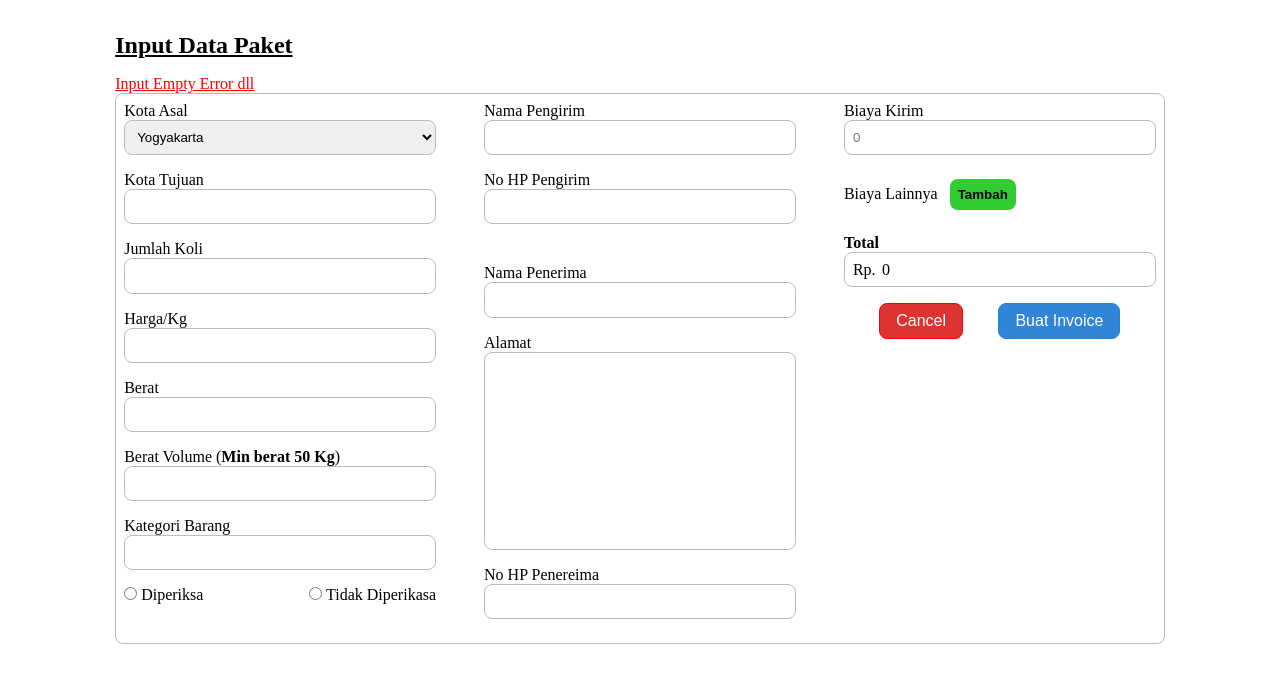
After one commit to Lemonade-honey/Alindo_Express_MahaTech, a PHP site: page /app/View/Paket/invoice-paket.php in a window 1280 px wide. The commit adds this page. Shown: the top 683 px of the page. Run offline with PHP 8.4, Linux system fonts and the light colour scheme; some libraries are stand-ins or nearby versions.

Commit message:
perbaikan tampilan daftar invoice paket beserta css dan js nya

```diff
--- /dev/null
+++ b/app/View/Paket/invoice-paket.php
@@ -0,0 +1,271 @@
+<!DOCTYPE html>
+<html lang="en">
+<head>
+    <meta charset="UTF-8">
+    <meta http-equiv="X-UA-Compatible" content="IE=edge">
+    <meta name="viewport" content="width=device-width, initial-scale=1.0">
+    <link rel="stylesheet" href="css/global-style.css">
+    <link rel="stylesheet" href="css/paket-style.css">
+    <link rel="stylesheet" href="https://cdn.jsdelivr.net/npm/sweetalert2@11.7.1/dist/sweetalert2.min.css">
+    <link rel="stylesheet" href="https://cdnjs.cloudflare.com/ajax/libs/font-awesome/6.4.0/css/all.min.css" integrity="sha512-iecdLmaskl7CVkqkXNQ/ZH/XLlvWZOJyj7Yy7tcenmpD1ypASozpmT/E0iPtmFIB46ZmdtAc9eNBvH0H/ZpiBw==" crossorigin="anonymous" referrerpolicy="no-referrer" />
+
+    <script src="https://cdn.jsdelivr.net/npm/sweetalert2@11.7.1/dist/sweetalert2.all.min.js" defer></script>
+    <title>Pendaftaran Paket</title>
+</head>
+<body>
+    <section>
+        <h1><div class="judul-page">Input Data Paket</div></h1>
+        <p class="error">Input Empty Error dll</p>
+        <div class="container-paket">
+            <form action="" autocomplete="off" method="POST" id="form">
+                <!-- id barang -->
+                <div class="form-container">
+                    <div class="form-input">
+                        <p>Kota Asal</p>
+                        <div class="test">
+                            <select name="kota-asal" id="kota-asal" class="box-input" onchange="actionKotaAsal()">
+                                <option value="Yogyakarta">Yogyakarta</option>
+                                <option value="lainnya">Lainnya</option>
+                            </select>
+                            <!-- name atribut ad di js -->
+                            <div id="kota-asal-lainnya"></div>
+                        </div>
+                    </div>
+                    <div class="form-input">
+                        <p>Kota Tujuan</p>
+                        <input type="search" id="kota-tujuan" class="box-input" name="kota-tujuan" value="">
+                            <ul class="list"></ul>
+                    </div>
+                    <div class="form-input">
+                        <p>Jumlah Koli</p>
+                        <input type="number" name="jumlah-koli" id="" class="box-input" value="">
+                    </div>
+                    <div class="form-input">
+                        <p>Harga/Kg</p>
+                        <input type="number" name="harga-kg" id="harga-kg" value="" class="box-input" onchange="calculetBiayaKirim()">
+                    </div>
+                    <div class="form-input">
+                        <p>Berat</p>
+                        <input type="number" name="berat" id="berat" class="box-input">
+                    </div>
+                    <div class="form-input">
+                        <p>Berat Volume (<strong>Min berat 50 Kg</strong>)</p>
+                        <input type="number" name="berat-volume" id="berat-volume" class="box-input disabled" value="" onchange="calculetBiayaKirim()">
+                    </div>
+                    <div class="form-input">
+                        <p>Kategori Barang</p>
+                        <input type="text" name="kategori-barang" class="box-input">
+                    </div>
+                    <div class="form-input radio">
+                        <div class="radio">
+                            <input type="radio" name="status-barang" id="iya">
+                            <label for="iya">Diperiksa</label>
+                        </div>
+                        <div class="radio">
+                            <input type="radio" name="status-barang" id="tidak">
+                            <label for="tidak">Tidak Diperikasa</label>
+                        </div>
+                    </div>
+                </div>
+                <!-- data pengirim dan penerima -->
+                <div class="form-container">
+                    <!-- pengirim -->
+                    <div class="sub-form-container">
+                        <div class="form-input">
+                            <p>Nama Pengirim</p>
+                            <input type="text" name="nama-pengirim" id="" class="box-input capital">
+                        </div>
+                        <div class="form-input">
+                            <p>No HP Pengirim</p>
+                            <input type="number" name="no-HP-pengirim" id="" class="box-input">
+                        </div>
+                    </div>
+                    <!-- penerima -->
+                    <div class="sub-form-container">
+                        <div class="form-input">
+                            <p>Nama Penerima</p>
+                            <input type="text" name="nama-penerima" id="" class="box-input capital">
+                        </div>
+                        <div class="form-input">
+                            <p>Alamat</p>
+                            <textarea name="alamat-tujuan" id="" cols="30" rows="12" class="box-input"></textarea>
+                        </div>
+                        <div class="form-input">
+                            <p>No HP Penereima</p>
+                            <input type="number" name="no-HP-pengirim" id="" class="box-input">
+                        </div>
+                    </div>
+                </div>
+                <!-- harga setting -->
+                <div class="form-container">
+                    <div class="form-input">
+                        <p>Biaya Kirim</p>
+                        <input type="number" name="biaya-kirim" id="biaya-kirim" class="box-input" value="" placeholder="0">
+                    </div>
+                    <div class="form-input">
+                        <p>Biaya Lainnya <button type="button" class="btnTambah" id="tambah-biaya-lainnya">Tambah</button></p>
+                        <div class="multy-input-biaya-lainnya">
+
+                        </div>
+                    </div>
+                    <div class="form-input">
+                        <p><strong>Total</strong></p>
+                        <p class="box-input disabled text">Rp.<span style="margin-left: .4rem;" id="show-total-harga">0</span></p>
+                        <input type="number" name="total-harga" id="total-harga" class="box-input disabled" disabled value="0" style="display: none;">
+                    </div>
+                    <div class="form-submit">
+                        <!-- <p class="btn-submit red" id="cancel">Cancel</p> -->
+                        <button type="button" class="btn-submit red" id="cancel">Cancel</button>
+                        <!-- <p class="btn-submit" id="submit">Buat Invoice</p> -->
+                        <button class="btn-submit" type="button" id="submit">Buat Invoice</button>
+                    </div>
+                </div>
+            </form>
+        </div>
+    </section>
+</body>
+<script>
+    function actionKotaAsal(){
+        const kotaAsal = document.getElementById('kota-asal')
+        const kotaAsalLainnya = document.getElementById('kota-asal-lainnya')
+        if(kotaAsal.value == 'lainnya'){
+            // remove name tag
+            kotaAsal.removeAttribute('name')
+
+            const inputForm = document.createElement('input')
+            inputForm.setAttribute('type', 'text')
+            inputForm.setAttribute('name', 'kota-asal')
+            inputForm.setAttribute( 'class','box-input')
+            inputForm.setAttribute('placeholder', 'Masukkan nama kota')
+
+            kotaAsalLainnya.appendChild(inputForm)
+        }else{
+            if(kotaAsalLainnya.children.length > 0){
+                kotaAsalLainnya.removeChild(kotaAsalLainnya.children[0])
+            }
+            kotaAsal.setAttribute('name', 'kota-asal')
+        }
+    }
+
+    function calculetBiayaKirim(){
+        const hargaPerKg = document.getElementById('harga-kg')
+        const beratVolume = document.getElementById('berat-volume')
+
+        let harga = 0, berat = 0;
+
+        if(!isNaN(Number(hargaPerKg.value)) && hargaPerKg.value > 0){
+            // console.log('yes');
+            harga = Number(hargaPerKg.value)
+        }
+
+        if(!isNaN(Number(beratVolume.value)) && beratVolume.value > 0){
+            berat = Number(beratVolume.value)
+        }
+
+        if(harga > 0 && berat > 0){
+            const biayaKirim = document.getElementById('biaya-kirim')
+            biayaKirim.value = berat * harga
+        }
+    }
+
+    function getAllHarga(){
+        let totalHarga = 0
+
+        // biaya kirim
+        const biayaKirim = document.getElementById('biaya-kirim')
+        if(biayaKirim.value == '' || biayaKirim.value == null || biayaKirim.value == 0 || biayaKirim.value < 0){
+            totalHarga = 0
+        }else{
+            totalHarga = Number(biayaKirim.value)
+        }
+
+        // biaya lainnya
+        document.getElementsByName('harga[]').forEach((e) => {
+            // console.log(e.value);
+            totalHarga += Number(e.value)
+        })
+
+        const targetContainerTotalHarga = document.getElementById('show-total-harga')
+        targetContainerTotalHarga.innerHTML = new Intl.NumberFormat().format(totalHarga)
+    }
+
+    function setTotalHarga(){
+        const totalHarga = document.getElementById('total-harga')
+    }
+
+    // main runner
+    setInterval(() => {
+        // calculetBiayaKirim()
+        getAllHarga()
+    }, 500)
+
+</script>
+<script type="module">
+    import { ml } from "./js/domElement.js";
+    const btnTambahBiayaLainnya = document.getElementById('tambah-biaya-lainnya')
+    const btnSubmit = document.getElementById('submit')
+    const btnCancel = document.getElementById('cancel')
+    const targetBiayaLainnya = document.querySelector('.multy-input-biaya-lainnya')
+
+    btnCancel.addEventListener('click', () => {
+        document.getElementsByName('harga[]').forEach((e) => {
+            console.log(e.value);
+        })
+    })
+
+
+    // Tambah Function
+    btnTambahBiayaLainnya.addEventListener('click', () => {
+        let container = ml('div', {class: 'form-input'}, [
+            ml('input', {type: 'text', class: 'box-input', placeholder: 'keterangan', name: 'keterangan[]'}, ),
+            ml('input', {type: 'number', class: 'box-input', placeholder: 'harga', name: 'harga[]'}, ),
+        ])
+
+        const btnDelete = document.createElement('button')
+        btnDelete.setAttribute('type', 'button')
+        btnDelete.setAttribute('class', 'btnDelete')
+        btnDelete.innerHTML = 'hapus'
+        btnDelete.addEventListener('click', () => {
+            btnDelete.parentElement.remove()
+        })
+
+        container.append(btnDelete)
+        targetBiayaLainnya.append(container)
+
+        for(let i = 0; i < targetBiayaLainnya.childElementCount; i++){
+            targetBiayaLainnya.children[i].children[0].required = true
+            targetBiayaLainnya.children[i].children[1].required = true
+        }
+    })
+
+    // Submit Action
+    function actionValidBtb(){
+        const input = document.querySelectorAll('input:required')
+        if(input.length > 0){
+            for(let i = 0; i < input.length; i++){
+                // console.log(input[i]);
+                if(input[i].value == '' || input[i].value == ''){
+                    btnSubmit.disabled = true
+                    btnSubmit.style.cursor = 'no-drop'
+                    btnSubmit.style.opacity = .5
+                    break
+                }else{
+                    btnSubmit.disabled = false
+                    btnSubmit.removeAttribute('style')
+                }
+            }
+        }else{
+            btnSubmit.disabled = false
+            btnSubmit.removeAttribute('style')
+        }
+    }
+
+
+    setInterval(() => {
+        // refresh .5s
+        actionValidBtb()
+    }, 500);
+
+
+</script>
+</html>
--- a/public/css/global-style.css
+++ b/public/css/global-style.css
@@ -15,9 +15,11 @@ section{
 }
 
 .box-input{
+    display: flex;
+    align-items: center;
     width: 100%;
-    padding: 0.5rem 1rem;
-    height: 2.1rem;
+    padding: 0.5rem .5rem;
+    height: 2.2rem;
     border: 1px solid var(--global-main_border-color);
     border-radius: .5rem;
 }
@@ -60,4 +62,22 @@ section{
     border-color: red;
     background: #d33;
 }
+
+/* ========== btn form ========== */
+.btnDelete, .btnTambah, .btnSubmit{
+    padding: .5rem .5rem;
+    margin: 0.5rem .5rem;
+    font-weight: bold;
+    cursor: pointer;
+    border-radius: .5rem;
+}.btnDelete:hover, .btnTambah:hover, .btnSubmit:hover{
+    color: #fff;
+}
+.btnSubmit{
+    background: rgb(54, 209, 230);
+}.btnDelete{
+    background: rgb(255, 108, 108);
+}.btnTambah{
+    background: rgb(49, 204, 49);
+}
 /* ==================== BUTTON STYLE GLOBAL ================== */
--- a/public/css/paket-style.css
+++ b/public/css/paket-style.css
@@ -1,19 +1,9 @@
-.box-input{
-    padding: 0 .5rem;
-}
-.box-input.text{
-    padding-top: .3rem;
-}
-.judul-kontent{
+.judul-page{
     text-align: left;
     margin-bottom: 1rem;
     text-decoration: underline;
 }
 
-
-.control-form{
-    margin-bottom: 1rem;
-}
 .container-paket{
     display: flex;
     align-items: center;
@@ -35,19 +25,15 @@
     display: flex;
 }.container-paket form .form-container .form-input.flex .box{
     width: 100%;
-}.container-paket form .form-container .form-input .multy-input{
+}.container-paket form .form-container .form-input .multy-input-biaya-lainnya{
     display: flex;
     align-items: center;
     justify-content: center;
-}.container-paket form .form-container .form-input .multy-input .multy-input-btn{
-    float: right;
-    padding:  .4rem .5rem;
-    margin-left: 1rem;
-    background-color: rgb(252, 85, 85);
-    border-radius: .5rem;
-    cursor: pointer;
-}.container-paket form .form-container .form-input .multy-input .multy-input-btn:hover{
-    color: #fff;
+    flex-direction: column;
+}.container-paket form .form-container .form-input .multy-input-biaya-lainnya .form-input{
+    width: 100%;
+    display: flex;
+    gap: .2rem;
 }
 
 .container-paket form .form-container .form-input .list, .list2{
@@ -66,6 +52,8 @@
 }.container-paket form .form-container .form-input.radio{
     display: flex;
     justify-content: space-between;
+}.container-paket form .form-container .form-input .fullwidth{
+    width: 100%;
 }.container-paket form .form-container .form-input.radio label{
     cursor: pointer;
 }.container-paket form .form-container .form-input.radio label:hover{
@@ -81,6 +69,7 @@
 .container-paket form .form-container .form-submit{
     display: flex;
     justify-content: space-evenly;
+    flex-wrap: wrap;
 }.container-paket form .form-container .form-submit .btn-submit{
     cursor: pointer;
     padding: .5rem 1rem;
@@ -89,6 +78,9 @@
     font-size: 1rem;
     background: #3085d6;
     color: #fff;
+}.container-paket form .form-container .form-submit .btn-submit.green{
+    border-color: rgb(27, 129, 27);
+    background: rgb(56, 194, 74);
 }.container-paket form .form-container .form-submit .btn-submit.red{
     border-color: red;
     background: #d33;
@@ -120,7 +112,17 @@
 }
 
 
-
+/* =============== Detail Paket ================ */
+.container-detail-paket{
+    width: 100%;
+    border: 1px solid var(--global-main_border-color);
+    border-radius: .5rem;
+    padding: .5rem;
+}.container-detail-paket ol{
+    margin-left: 1rem;
+}.container-detail-paket ol li:not(:last-child){
+    margin-bottom: .5rem;
+}
 
 
 @media(max-width: 890px){
--- /dev/null
+++ b/public/js/domElement.js
@@ -0,0 +1,35 @@
+export function ml(tagName, props, nest) {
+    var el = document.createElement(tagName);
+    if(props) {
+        for(var name in props) {
+            if(name.indexOf("on") === 0) {
+                el.addEventListener(name.substr(2).toLowerCase(), props[name], false)
+            } else {
+                el.setAttribute(name, props[name]);
+            }
+        }
+    }
+    if (!nest) {
+        return el;
+    }
+    return nester(el, nest)
+}
+
+function nester(el, n) {
+    if (typeof n === "string") {
+        var t = document.createTextNode(n);
+        el.appendChild(t);
+    } else if (n instanceof Array) {
+        for(var i = 0; i < n.length; i++) {
+            if (typeof n[i] === "string") {
+                var t = document.createTextNode(n[i]);
+                el.appendChild(t);
+            } else if (n[i] instanceof Node){
+                el.appendChild(n[i]);
+            }
+        }
+    } else if (n instanceof Node){
+        el.appendChild(n)
+    }
+    return el;
+}
```
Also changed, not shown: app/View/Paket/buatInvoice.html (deleted, +0 -152 lines), app/View/Paket/registerPaket.php (deleted, +0 -152 lines).
